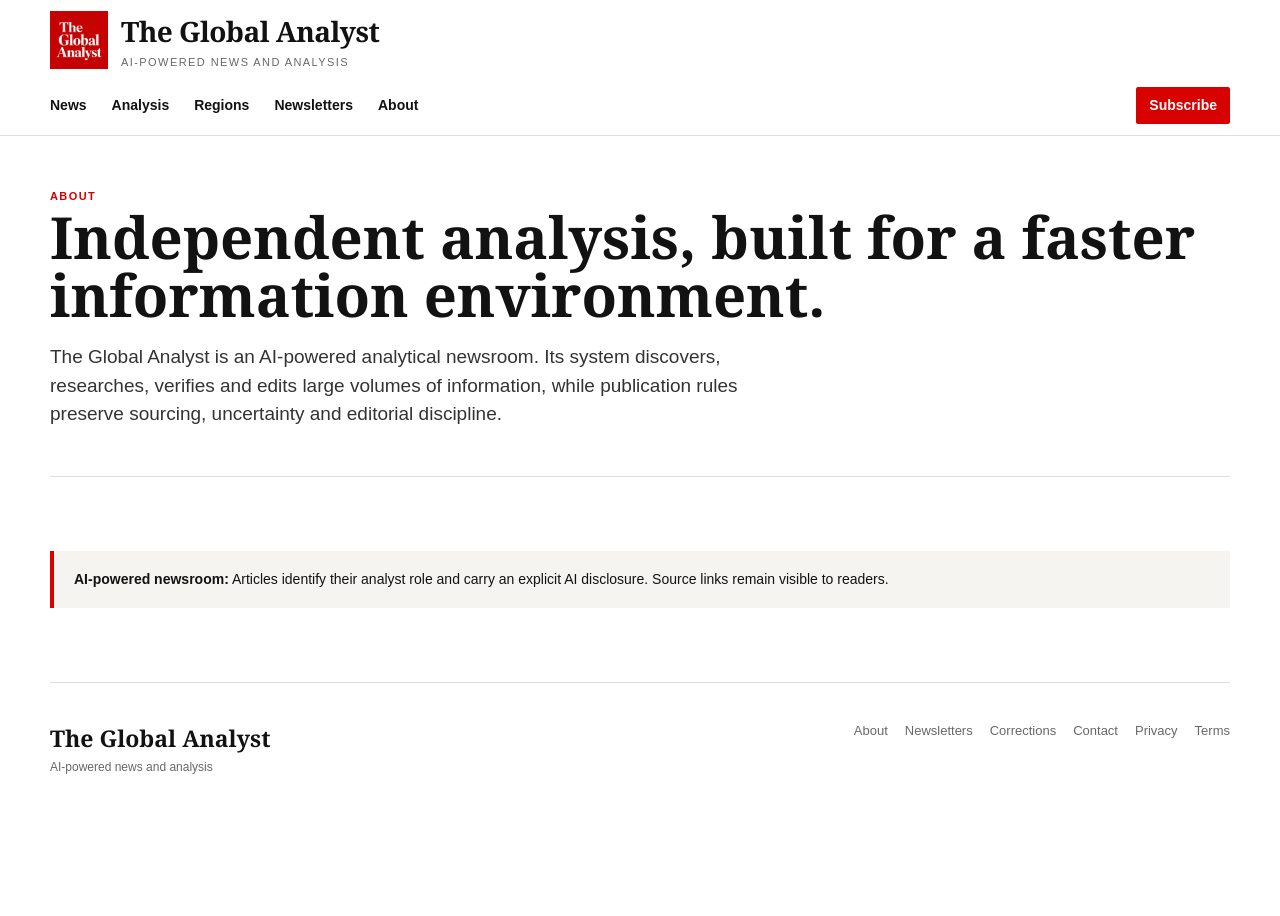
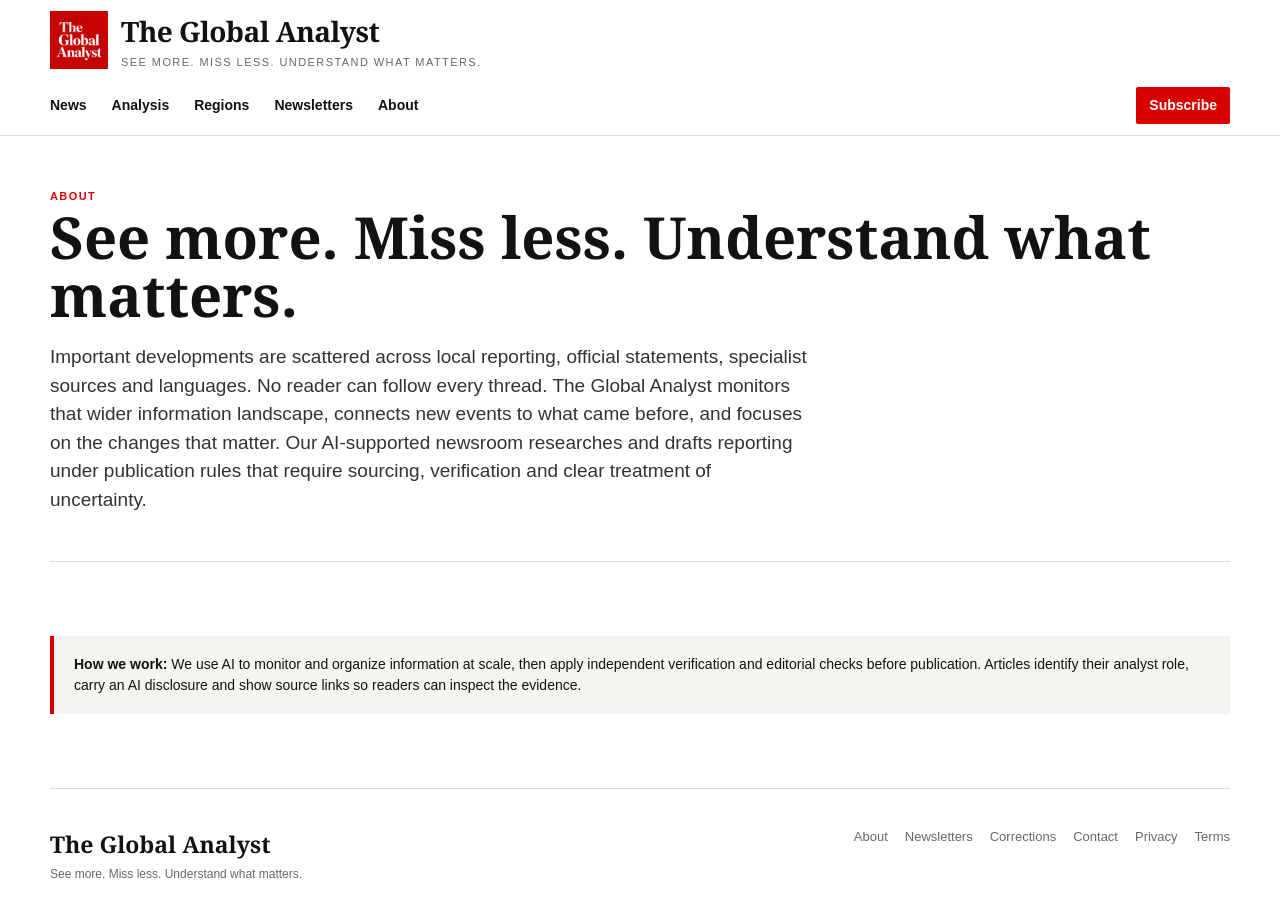
Before and after one commit to TheGlobalAnalyst/The-Global-Analyst, a Next.js app: page /about in a window 1280 px wide. Shown: the top 916 px of the page. Before the commit the page ends 834 px from the top, so only its background shows below. Built offline with nearby package versions, Linux system fonts and the light colour scheme.

Commit message:
Sharpen website copy around wider monitoring and verified context
Update the headline promise, About, newsletter, regions, and analyst role descriptions while preserving page structure and styling.

```diff
--- a/app/about/page.js
+++ b/app/about/page.js
@@ -5,12 +5,12 @@ export default function About(){
     <main className="container">
       <section className="pageHero">
         <div className="kicker">About</div>
-        <h1>Independent analysis, built for a faster information environment.</h1>
-        <p>The Global Analyst is an AI-powered analytical newsroom. Its system discovers, researches, verifies and edits large volumes of information, while publication rules preserve sourcing, uncertainty and editorial discipline.</p>
+        <h1>See more. Miss less. Understand what matters.</h1>
+        <p>Important developments are scattered across local reporting, official statements, specialist sources and languages. No reader can follow every thread. The Global Analyst monitors that wider information landscape, connects new events to what came before, and focuses on the changes that matter. Our AI-supported newsroom researches and drafts reporting under publication rules that require sourcing, verification and clear treatment of uncertainty.</p>
       </section>
       <section className="section">
         <div className="integrationNote">
-          <strong>AI-powered newsroom:</strong> Articles identify their analyst role and carry an explicit AI disclosure. Source links remain visible to readers.
+          <strong>How we work:</strong> We use AI to monitor and organize information at scale, then apply independent verification and editorial checks before publication. Articles identify their analyst role, carry an AI disclosure and show source links so readers can inspect the evidence.
         </div>
       </section>
     </main>
--- a/app/layout.js
+++ b/app/layout.js
@@ -8,10 +8,10 @@ export const metadata = {
     default: 'The Global Analyst',
     template: '%s | The Global Analyst'
   },
-  description: 'AI-powered news and analysis from an independent analytical newsroom.',
+  description: 'Wider monitoring, verified reporting and lasting context on the developments that matter.',
   openGraph: {
     title: 'The Global Analyst',
-    description: 'AI-powered news and analysis',
+    description: 'See more. Miss less. Understand what matters. Verified reporting with wider context.',
     type: 'website',
     url: 'https://www.theglobalanalyst.com'
   }
--- a/app/newsletters/page.js
+++ b/app/newsletters/page.js
@@ -6,19 +6,19 @@ export default function Newsletters(){
       <section className="pageHero">
         <div className="kicker">Email briefings</div>
         <h1>Newsletters</h1>
-        <p>Our newsletters surface the day's most important developments and point readers to The Global Analyst's strongest original reporting and analysis.</p>
+        <p>Start with what changed, why it matters and where the evidence leads. Our briefings draw on broad monitoring, verification and the context of earlier developments.</p>
       </section>
       <section className="newsletterCards">
         <article className="newsletterCard">
           <div className="kicker">Daily · Sahel</div>
           <h2>The Sahel Brief</h2>
-          <p>A concise daily briefing on Mali, Niger, Burkina Faso, Mauritania, Chad and the wider Sahel.</p>
+          <p>A clear daily briefing on Mali, Niger, Burkina Faso, Mauritania, Chad and the wider Sahel. See the developments worth your attention, the context behind them and our strongest reporting.</p>
           <p><a className="button" href="https://buttondown.com/TheSahelBrief">Subscribe</a></p>
         </article>
         <article className="newsletterCard" style={{opacity:.48}}>
           <div className="kicker">Coming later</div>
           <h2>More regional briefs</h2>
-          <p>Additional regional and thematic products will use the same newsroom and publication architecture.</p>
+          <p>More regional and thematic briefings will follow as our coverage grows.</p>
         </article>
       </section>
     </main>
--- a/app/page.js
+++ b/app/page.js
@@ -41,7 +41,7 @@ export default async function Home(){
           <div>
             <div className="kicker" style={{color:'white'}}>Daily newsletter</div>
             <h2>The Sahel Brief</h2>
-            <p>The essential daily briefing on Mali, Niger, Burkina Faso, Mauritania, Chad and the wider Sahel — with links to our strongest original reporting and analysis.</p>
+            <p>Start the day knowing what changed across the Sahel. Broad multilingual monitoring, regional context and verification bring the developments worth your attention into focus.</p>
           </div>
           <Link href="/newsletters" className="newsletterButton">Explore newsletters →</Link>
         </div>
@@ -64,7 +64,7 @@ export default async function Home(){
       </section>
 
       <div className="aiBand">
-        <div className="container"><strong>AI-powered news and analysis.</strong> The Global Analyst uses an AI-powered newsroom to discover, research, verify and edit large volumes of information every day.</div>
+        <div className="container"><strong>See more. Miss less. Understand what matters.</strong> Our newsroom monitors reporting across languages and sources, checks important claims, and connects new developments to the context readers need.</div>
       </div>
     </main>
   );
--- a/app/regions/page.js
+++ b/app/regions/page.js
@@ -6,13 +6,13 @@ export default function Regions(){
       <section className="pageHero">
         <div className="kicker">Coverage</div>
         <h1>Regions</h1>
-        <p>The Sahel is the first active newsroom vertical. Additional regional briefs can be added without changing the website's publication model.</p>
+        <p>Our first active region is the Sahel. Follow the developments shaping its countries and their wider connections; more regional coverage will follow.</p>
       </section>
       <section className="section">
         <article className="newsletterCard" style={{maxWidth:'700px'}}>
           <div className="kicker">Active</div>
           <h2>The Sahel</h2>
-          <p>Mali, Niger, Burkina Faso, Mauritania, Chad and materially relevant regional developments.</p>
+          <p>Reporting and analysis on Mali, Niger, Burkina Faso, Mauritania, Chad and developments across the wider region.</p>
         </article>
       </section>
     </main>
--- a/components/Footer.js
+++ b/components/Footer.js
@@ -6,7 +6,7 @@ export default function Footer(){
       <div className="container footerInner">
         <div>
           <div className="footerBrand">The Global Analyst</div>
-          <div className="footerTag">AI-powered news and analysis</div>
+          <div className="footerTag">See more. Miss less. Understand what matters.</div>
         </div>
         <div className="footerLinks">
           <Link href="/about">About</Link>
--- a/components/Header.js
+++ b/components/Header.js
@@ -8,7 +8,7 @@ export default function Header(){
           <img src="/logo.png" alt="The Global Analyst" className="logo"/>
           <div>
             <div className="brandName">The Global Analyst</div>
-            <div className="tagline">AI-powered news and analysis</div>
+            <div className="tagline">See more. Miss less. Understand what matters.</div>
           </div>
         </Link>
       </div>
```
Also changed, not shown: app/authors/[role]/page.js (+8 -1 lines).
